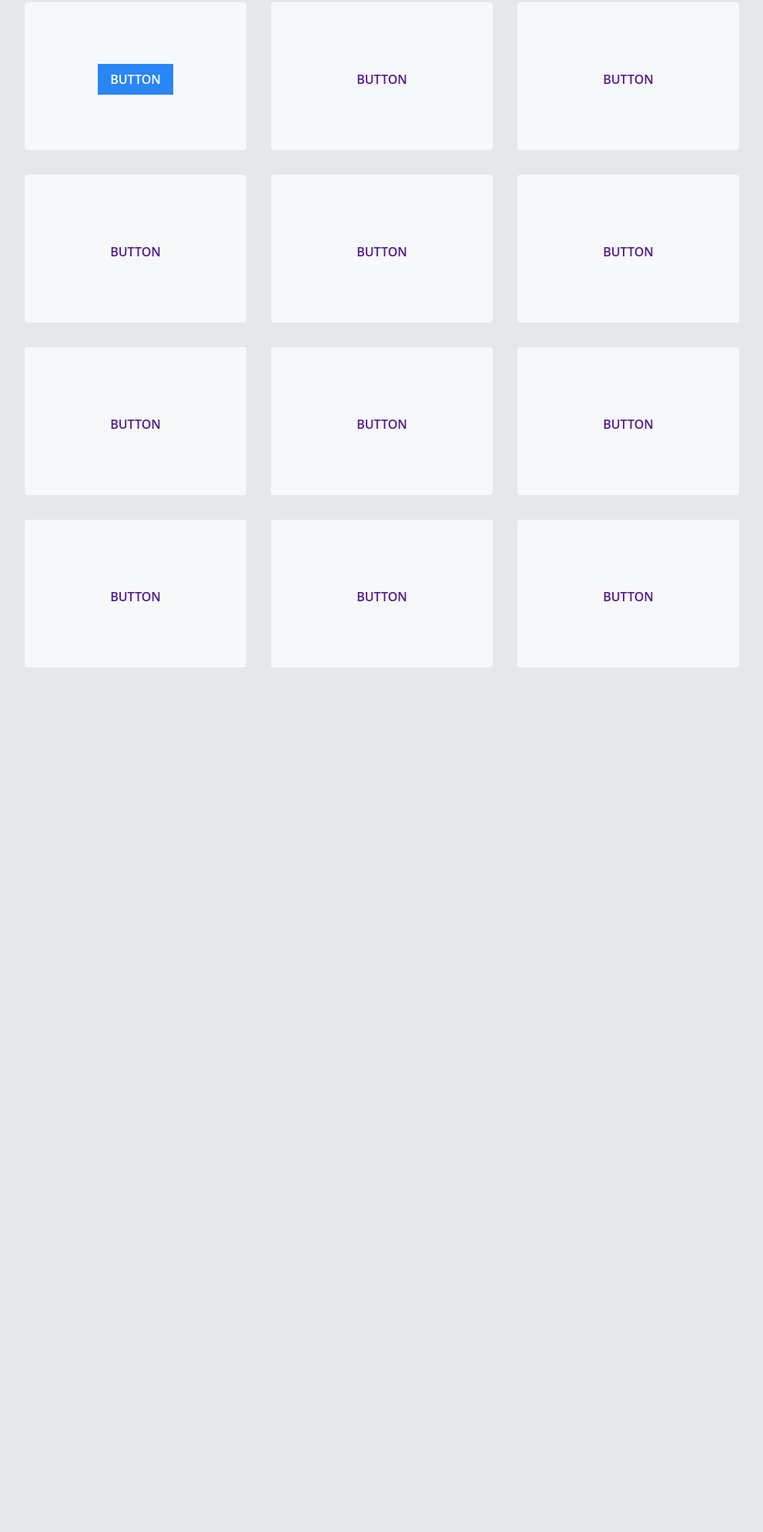
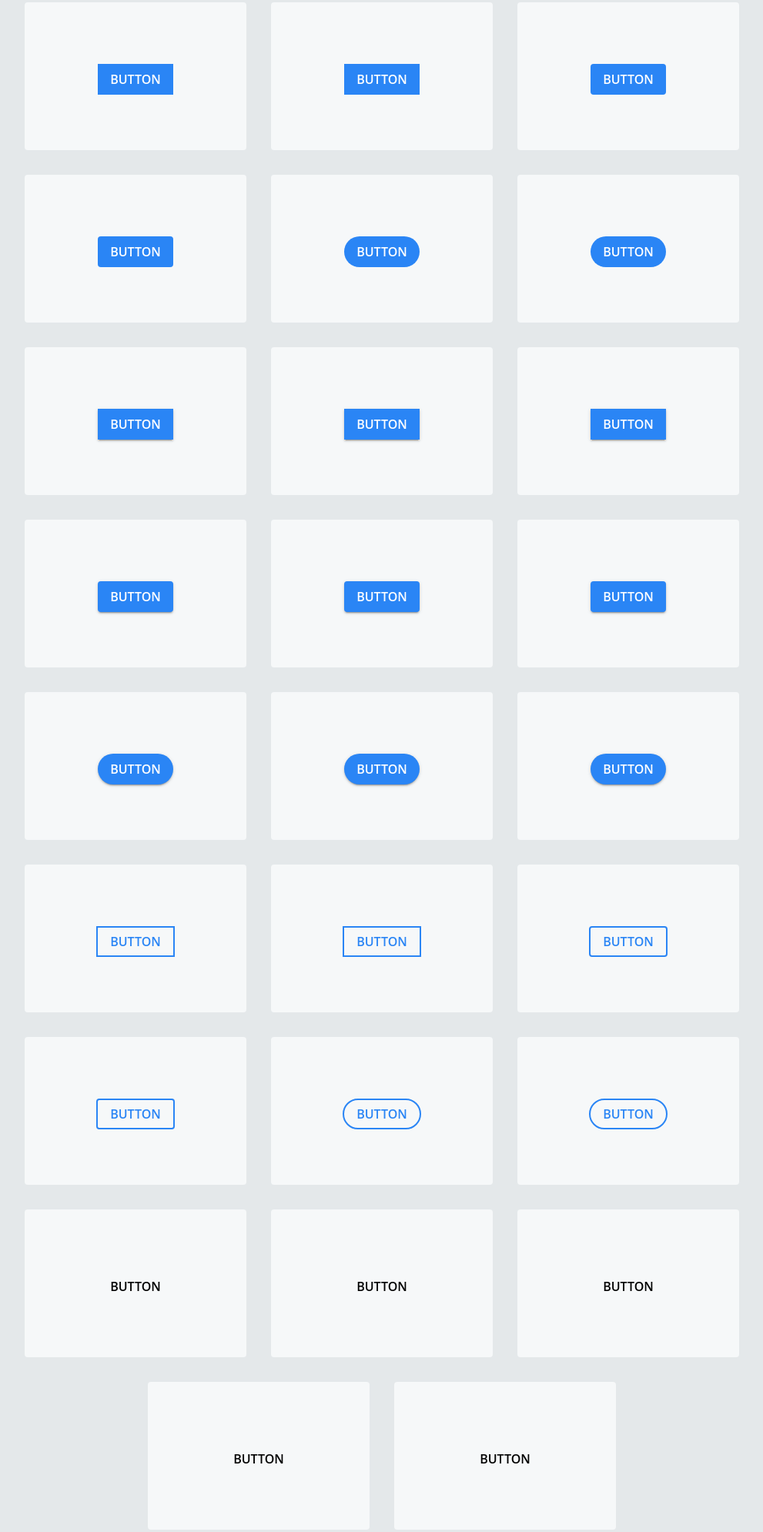
Before and after one commit to SGKuksov/buttonarium, a website: page index.html in a window 1280 px wide. Shown: the part 206-2196 px from the top of the page at 77% size, without its empty margins (144-1135 px from the left). Before the commit the page ends 1097 px from the top, so only its background shows below. Drawn offline with nearby package versions, Linux system fonts and the light colour scheme; files that its build step writes are made by us from their sources.

Commit message:
solid shadowed and outlined buttons

```diff
--- a/index.html
+++ b/index.html
@@ -10,40 +10,89 @@
     <h1>Buttonarium</h1>
     <div class="container">
       <div class="item">
-        <a href="" class="button button--default-flat">button</a>
+        <a class="button button--flat button--dark-hover">button</a>
       </div>
       <div class="item">
-        <a href="" class="button">button</a>
+        <a class="button button--flat button--light-hover">button</a>
       </div>
       <div class="item">
-        <a href="" class="button">button</a>
+        <a class="button button--flat button--rounded button--dark-hover">button</a>
+      </div>
+
+      <div class="item">
+        <a class="button button--flat button--rounded button--light-hover">button</a>
       </div>
       <div class="item">
-        <a href="" class="button">button</a>
+        <a class="button button--flat button--pill button--dark-hover">button</a>
       </div>
       <div class="item">
-        <a href="" class="button">button</a>
+        <a class="button button--flat button--pill button--light-hover">button</a>
+      </div>
+
+      <div class="item">
+        <a class="button button--flat button--shadow button--shadow-hover">button</a>
       </div>
       <div class="item">
-        <a href="" class="button">button</a>
+        <a class="button button--flat button--shadow button--shadow-hover button--dark-hover">button</a>
       </div>
       <div class="item">
-        <a href="" class="button">button</a>
+        <a class="button button--flat button--shadow button--shadow-hover button--light-hover">button</a>
+      </div>
+
+      <div class="item">
+        <a class="button button--flat button--rounded button--shadow button--shadow-hover">button</a>
       </div>
       <div class="item">
-        <a href="" class="button">button</a>
+        <a class="button button--flat button--rounded button--shadow button--shadow-hover button--dark-hover">button</a>
       </div>
       <div class="item">
-        <a href="" class="button">button</a>
+        <a class="button button--flat button--rounded button--shadow button--shadow-hover button--light-hover">button</a>
+      </div>
+
+      <div class="item">
+        <a class="button button--flat button--pill button--shadow button--shadow-hover">button</a>
       </div>
       <div class="item">
-        <a href="" class="button">button</a>
+        <a class="button button--flat button--pill button--shadow button--shadow-hover button--dark-hover">button</a>
       </div>
       <div class="item">
-        <a href="" class="button">button</a>
+        <a class="button button--flat button--pill button--shadow button--shadow-hover button--light-hover">button</a>
+      </div>
+
+      <div class="item">
+        <a class="button button--outlined button--outlined-dark-hover">button</a>
       </div>
       <div class="item">
-        <a href="" class="button">button</a>
+        <a class="button button--outlined button--outlined-light-hover">button</a>
+      </div>
+      <div class="item">
+        <a class="button button--outlined button--rounded button--outlined-dark-hover">button</a>
+      </div>
+
+      <div class="item">
+        <a class="button button--outlined button--rounded button--outlined-light-hover">button</a>
+      </div>
+      <div class="item">
+        <a class="button button--outlined button--pill button--outlined-dark-hover">button</a>
+      </div>
+      <div class="item">
+        <a class="button button--outlined button--pill button--outlined-light-hover">button</a>
+      </div>
+
+      <div class="item">
+        <a class="button">button</a>
+      </div>
+      <div class="item">
+        <a class="button">button</a>
+      </div>
+      <div class="item">
+        <a class="button">button</a>
+      </div>
+      <div class="item">
+        <a class="button">button</a>
+      </div>
+      <div class="item">
+        <a class="button">button</a>
       </div>
     </div>
   </body>
--- a/scss/style.scss
+++ b/scss/style.scss
@@ -1,4 +1,8 @@
-$blue: #2a85f5;
+$blue--lighter:   #60a4f7;
+$blue--light:    #4a96f3;
+$blue:            #2a85f5;
+$blue--dark:      #1e6dce;
+$blue--darker:    #1659ab;
 
 html {
   margin: 0;
@@ -28,6 +32,7 @@ h1 {
   margin: 0 auto;
 
 }
+
 .item {
   background: #f6f8f9;
   width: 18rem;
@@ -35,17 +40,96 @@ h1 {
   margin: 1rem;
   border-radius: 4px;
 }
+
 .button {
   box-sizing: border-box;
   display: inline-block;
   text-decoration: none;
+  cursor: pointer;
   padding: .75rem 1rem;
   margin: 5rem;
+  height: 2.5rem;
   line-height: 1rem;
   text-transform: uppercase;
   font-weight: 600;
+  transition: all .2s ease-in-out;
 }
-.button--default-flat {
+
+.button--flat {
   background: $blue;
   color: white;
 }
+
+.button--dark-hover {
+  &:hover {
+    background: $blue--dark;
+  }
+  &:active {
+    background: $blue--darker;
+  }
+}
+
+.button--light-hover {
+  &:hover {
+    background: $blue--light;
+  }
+  &:active {
+    background: $blue--lighter;
+  }
+}
+
+.button--rounded {
+  border-radius: .25rem;
+}
+
+.button--pill {
+  border-radius: 1.25rem;
+}
+
+.button--shadow {
+  box-shadow: 0 2px 2px 0 rgba(0,0,0,.14),
+              0 1px 5px 0 rgba(0,0,0,.12),
+              0 3px 1px -2px rgba(0,0,0,.2);
+}
+
+.button--shadow-hover {
+  &:hover {
+    box-shadow: 0 4px 5px 0 rgba(0,0,0,.14),
+                0 1px 10px 0 rgba(0,0,0,.12),
+                0 2px 4px -1px rgba(0,0,0,.2)
+  }
+  &:active {
+    box-shadow: 0 8px 10px 0 rgba(0,0,0,.14),
+                0 1px 15px 0 rgba(0,0,0,.12),
+                0 1px 12px -1px rgba(0,0,0,.2)
+  }
+}
+
+.button--outlined {
+  background: transparent;
+  border: .15rem solid $blue;
+  line-height: .85rem;
+  color: $blue;
+}
+
+.button--outlined-dark-hover {
+  &:hover {
+    background: $blue;
+    color: white;
+  }
+  &:active {
+    background: $blue--dark;
+    border-color: $blue--dark;
+  }
+}
+
+.button--outlined-light-hover {
+  &:hover {
+    background: $blue;
+    color: white;
+  }
+  &:active {
+    background: $blue--light;
+    border-color: $blue--light;
+  }
+}
```
